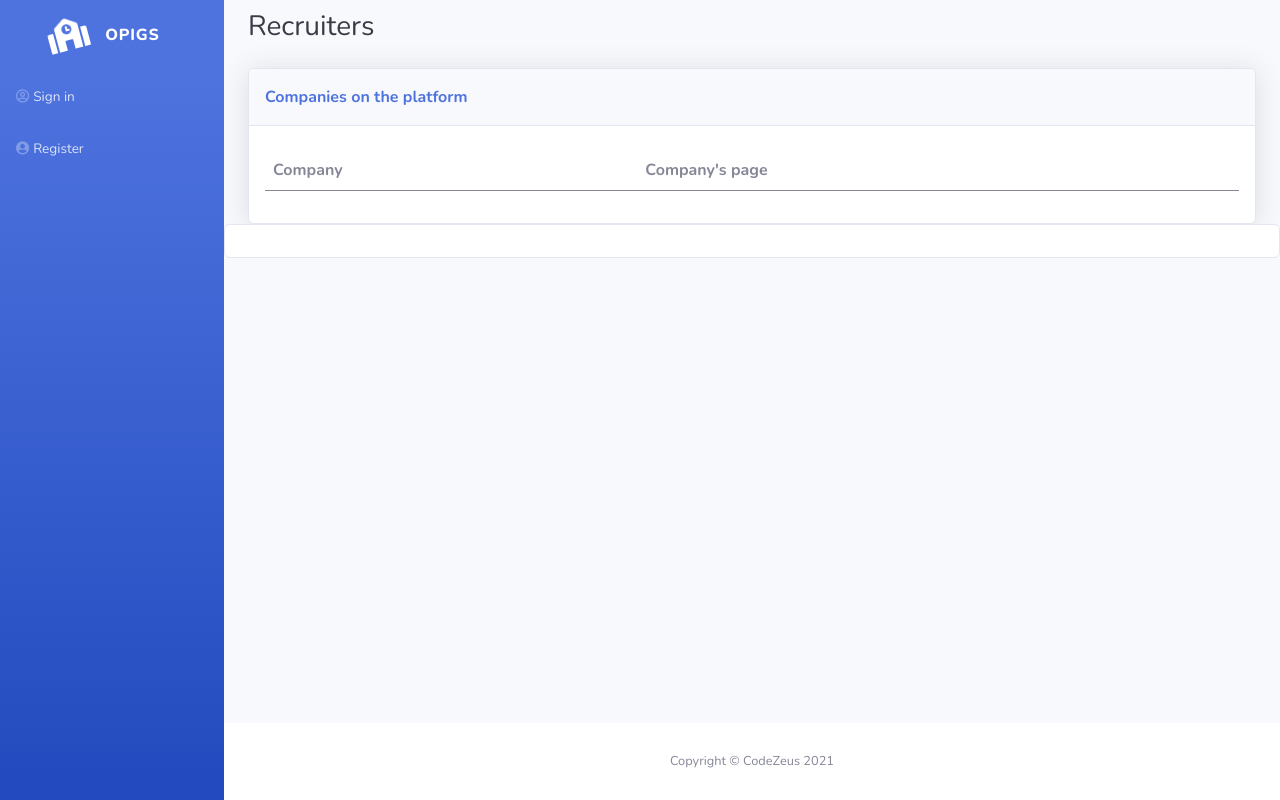
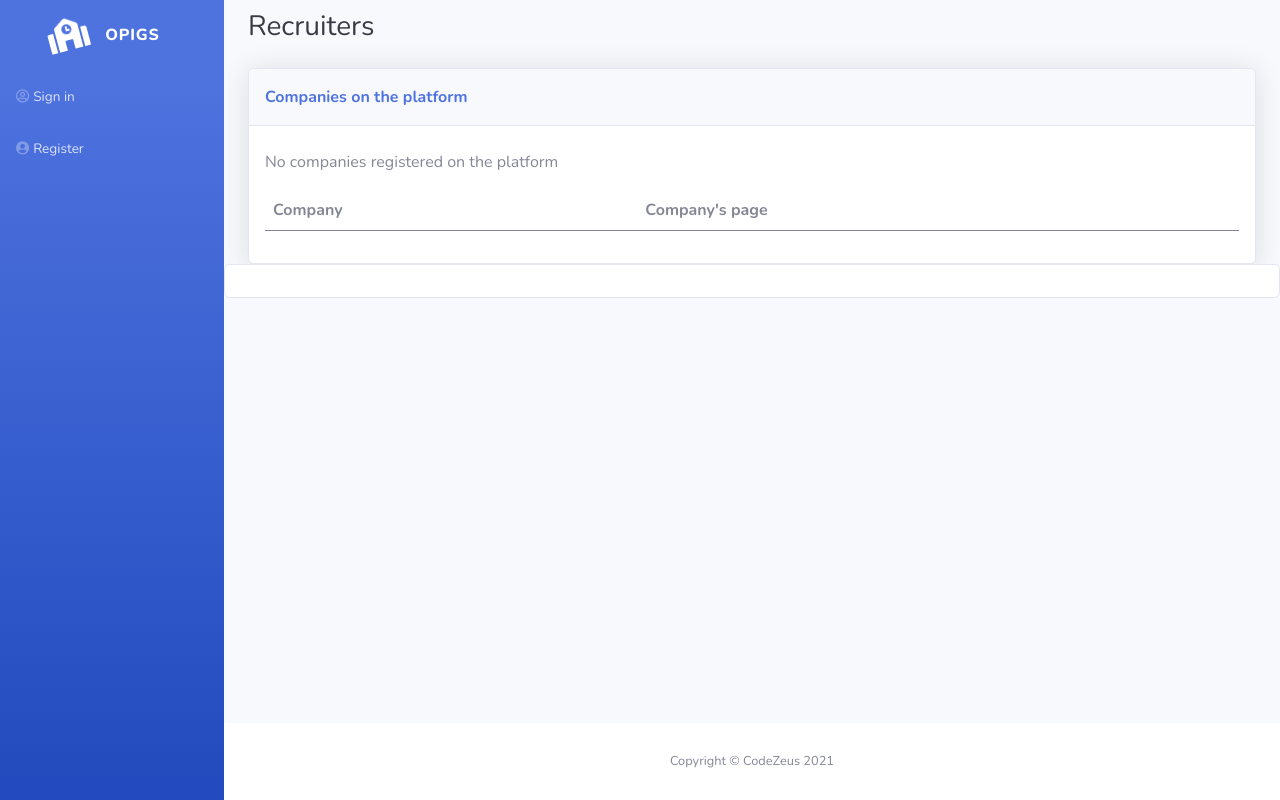
Before and after one commit to j-tesla/opigs, a Django app: page /accounts/companies/ in a window 1280 px wide. Run offline with Django 3.2, Linux system fonts and the light colour scheme; lists and menus that the app fills with data are empty; some libraries are stand-ins or nearby versions.

Commit message:
Update companies.html

```diff
--- a/templates/accounts/companies.html
+++ b/templates/accounts/companies.html
@@ -25,7 +25,7 @@
                       class="fas fa-arrow-right"></i> </a></td>
                 </tr>
               {% empty %}
-
+                <p>No companies registered on the platform</p>
               {% endfor %}
 
               </tbody>
```
